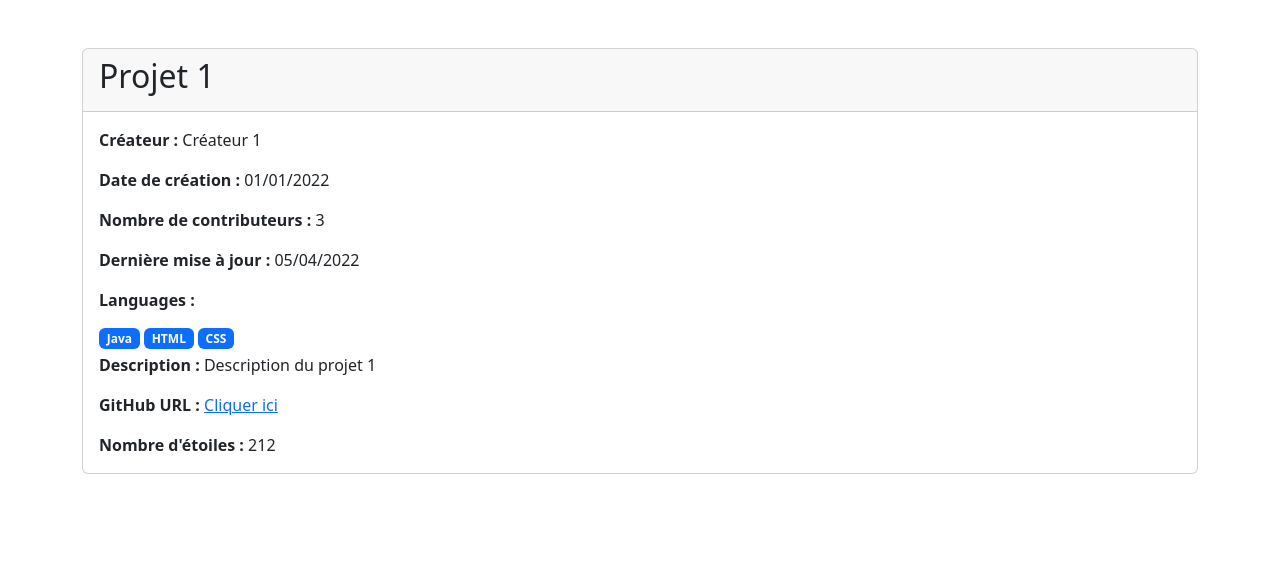
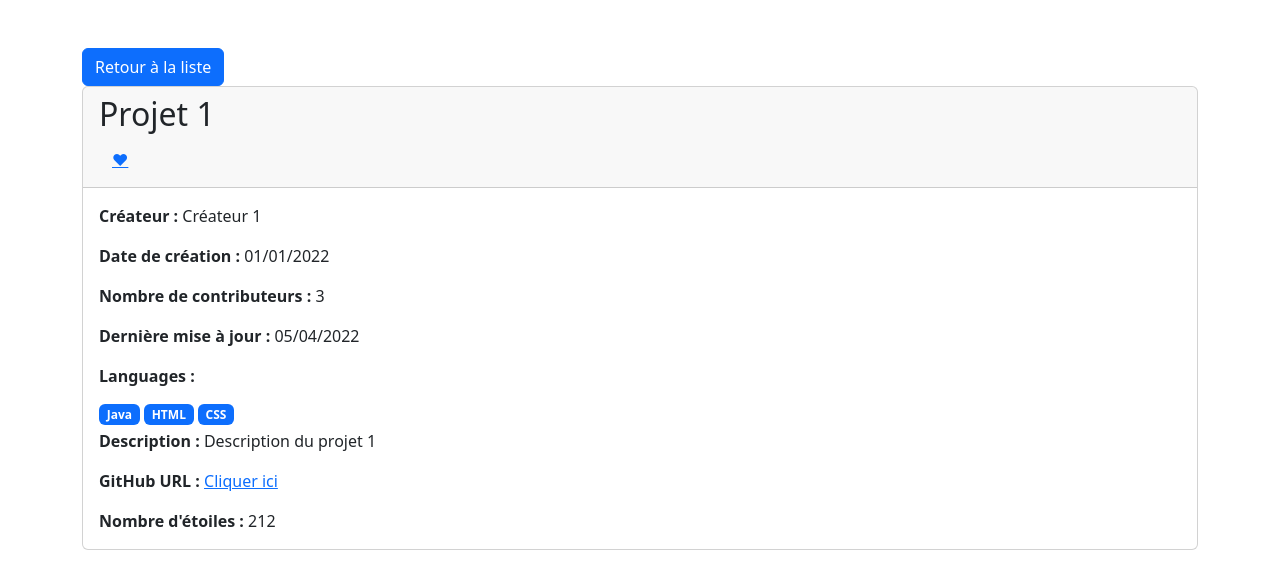
Before and after one commit to Marskof/RecruitMIAGE, an Angular app: page /details/1 in a window 1280 px wide. Shown: the top 588 px of the page. Built offline with nearby package versions, Linux system fonts and the light colour scheme.

Commit message:
Marouane - Rajout bouton back et nombre de like

```diff
--- a/server.ts
+++ b/server.ts
@@ -43,6 +43,10 @@ export function app(): express.Express {
   return server;
 }
 
+
+
+
+
 function run(): void {
   const port = process.env['PORT'] || 4000;
 
--- a/src/app/details-projets/details-projets.component.html
+++ b/src/app/details-projets/details-projets.component.html
@@ -1,7 +1,9 @@
 <div class="container mt-5">
+	<button class="btn btn-primary" (click)="revenirPageListeProjets()">Retour à la liste</button>
 	<div *ngIf="selectedProject" class="card">
 	  <div class="card-header">
 		<h2 class="card-title">{{ selectedProject.name }}</h2>
+		<button class="btn btn-link" (click)="likeProject()">&#x2764;</button>
 	  </div>
 	  <div class="card-body">
 		<p class="card-text"><strong>Créateur : </strong> {{ selectedProject.creator }}</p>
--- a/src/app/details-projets/details-projets.component.ts
+++ b/src/app/details-projets/details-projets.component.ts
@@ -1,6 +1,7 @@
 import { Component, OnInit } from '@angular/core';
 import { ActivatedRoute } from '@angular/router';
 import { ProjectService } from '../services/project.service';
+import { Router } from '@angular/router';
 
 @Component({
   selector: 'app-details-projets',
@@ -10,7 +11,7 @@ import { ProjectService } from '../services/project.service';
 export class DetailsProjetsComponent implements OnInit {
   selectedProject: any;
 
-  constructor(private route: ActivatedRoute, private projectService: ProjectService) { }
+  constructor(private router: Router,private route: ActivatedRoute, private projectService: ProjectService) { }
 
   ngOnInit(): void {
     console.log("Ng on init de detail est executé");
@@ -19,4 +20,14 @@ export class DetailsProjetsComponent implements OnInit {
       this.selectedProject = this.projectService.getProjectById(projectId);
     });
   }
+
+  // Fonction qui permet de retourner à la page précédente
+  revenirPageListeProjets(): void {
+    this.router.navigate(['/liste-projet']);
+
+  }
+
+  likeProject(): void {
+    this.selectedProject.etoiles++;
+  }
 }
```
